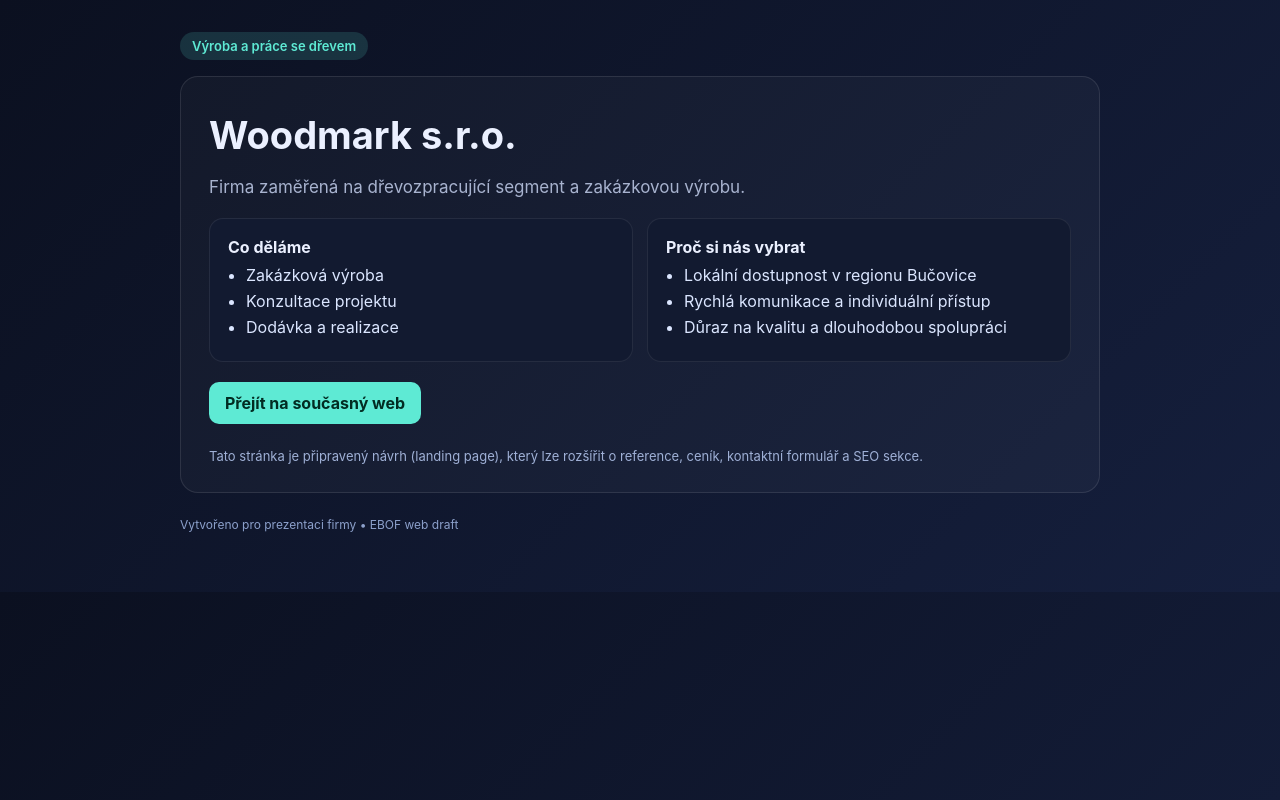
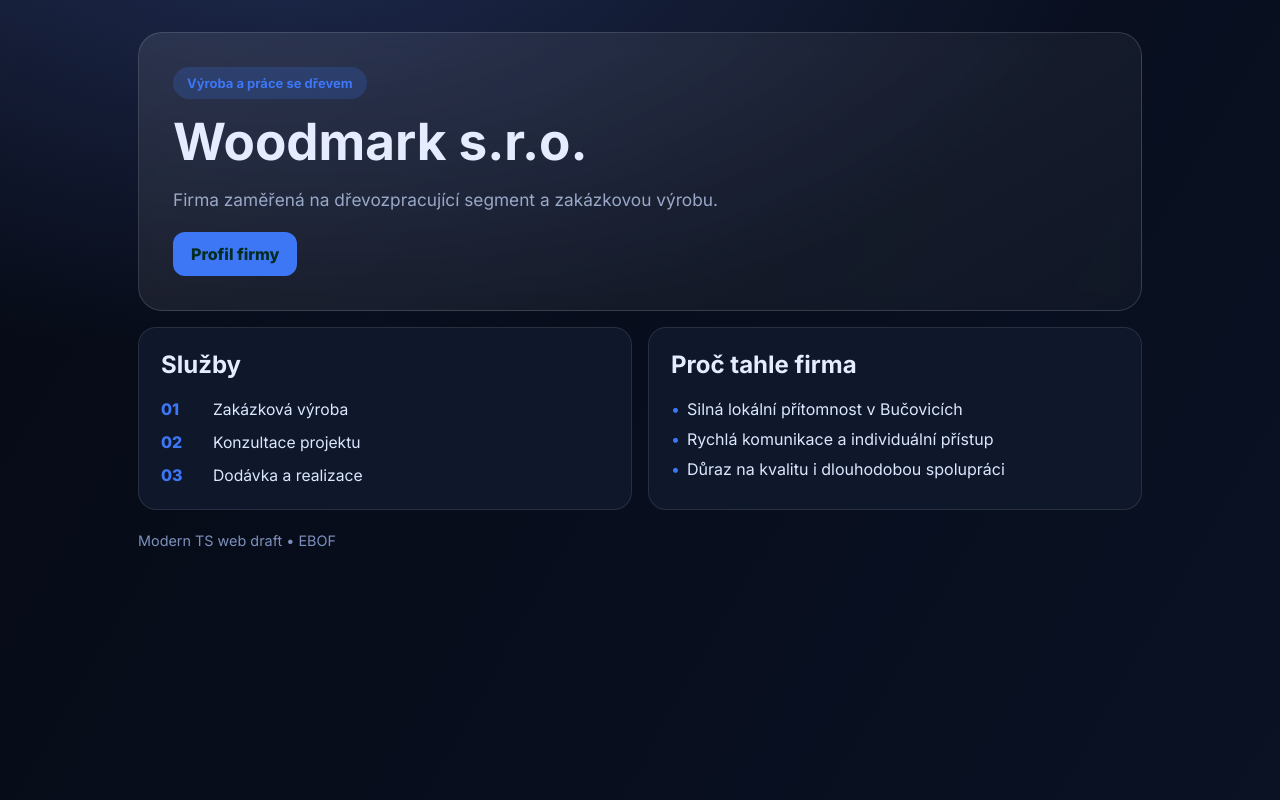
Before and after one commit to OskarKlepotevrel67/ebof-woodmark, a plain HTML site: page index.html in a window 1280 px wide. Drawn offline with Linux system fonts and the light colour scheme.

Commit message:
Upgrade to modern TypeScript web design

```diff
--- /dev/null
+++ b/app.js
@@ -0,0 +1 @@
+(()=>{var e=window.COMPANY,c=t=>document.querySelector(t),r=(t,n)=>{let a=c(t);a&&(a.textContent=n)};r("[data-name]",e.name);r("[data-tag]",e.tag);r("[data-about]",e.about);r("title",`${e.name} | EBOF`);var o=c("[data-services]");o&&(o.innerHTML="",e.services.forEach((t,n)=>{let a=document.createElement("li");a.innerHTML=`<span>${String(n+1).padStart(2,"0")}</span><p>${t}</p>`,o.appendChild(a)}));var s=c("[data-cta]");s&&(s.textContent=e.cta,e.website&&e.website!=="#"?s.href=e.website:(s.removeAttribute("href"),s.style.opacity="0.6",s.style.pointerEvents="none"));var l=Array.from(document.querySelectorAll(".reveal")),d=new IntersectionObserver(t=>{t.forEach(n=>{n.isIntersecting&&n.target.classList.add("in")})},{threshold:.12});l.forEach(t=>d.observe(t));var m=document.documentElement,i=180;setInterval(()=>{i=(i+1)%360,m.style.setProperty("--accent",`hsl(${i} 90% 60%)`)},120);})();
--- a/index.html
+++ b/index.html
@@ -1,35 +1,48 @@
 <!doctype html>
 <html lang="cs">
 <head>
-  <meta charset="utf-8" />
-  <meta name="viewport" content="width=device-width, initial-scale=1" />
-  <title>Woodmark s.r.o. | Webová stránka</title>
+  <meta charset="UTF-8" />
+  <meta name="viewport" content="width=device-width, initial-scale=1.0" />
+  <meta name="description" content="Moderní firemní prezentace" />
+  <meta property="og:type" content="website" />
+  <meta property="og:title" content="EBOF" />
+  <meta property="og:description" content="Moderní webová prezentace firmy" />
+  <title>EBOF</title>
+  <link rel="preconnect" href="https://fonts.googleapis.com">
+  <link rel="preconnect" href="https://fonts.gstatic.com" crossorigin>
+  <link href="https://fonts.googleapis.com/css2?family=Inter:wght@400;500;700;800&display=swap" rel="stylesheet">
   <link rel="stylesheet" href="./styles.css" />
 </head>
 <body>
-  <div class="wrap">
-    <span class="badge">Výroba a práce se dřevem</span>
-    <section class="hero">
-      <h1>Woodmark s.r.o.</h1>
-      <p>Firma zaměřená na dřevozpracující segment a zakázkovou výrobu.</p>
-      <div class="grid">
-        <article class="card">
-          <h3>Co děláme</h3>
-          <ul><li>Zakázková výroba</li><li>Konzultace projektu</li><li>Dodávka a realizace</li></ul>
-        </article>
-        <article class="card">
-          <h3>Proč si nás vybrat</h3>
-          <ul>
-            <li>Lokální dostupnost v regionu Bučovice</li>
-            <li>Rychlá komunikace a individuální přístup</li>
-            <li>Důraz na kvalitu a dlouhodobou spolupráci</li>
-          </ul>
-        </article>
+  <div class="bg"></div>
+  <main class="wrap">
+    <section class="hero reveal">
+      <span class="pill" data-tag></span>
+      <h1 data-name></h1>
+      <p data-about></p>
+      <div class="actions">
+        <a data-cta class="btn" target="_blank" rel="noopener">Zjistit více</a>
       </div>
-      <a class='cta' href='https://www.firmy.cz/detail/13145319-woodmark-s-r-o-bucovice.html' target='_blank' rel='noopener'>Přejít na současný web</a>
-      <div class="note">Tato stránka je připravený návrh (landing page), který lze rozšířit o reference, ceník, kontaktní formulář a SEO sekce.</div>
     </section>
-    <footer>Vytvořeno pro prezentaci firmy • EBOF web draft</footer>
-  </div>
+
+    <section class="grid">
+      <article class="card reveal">
+        <h2>Služby</h2>
+        <ul data-services class="services"></ul>
+      </article>
+      <article class="card reveal">
+        <h2>Proč tahle firma</h2>
+        <ul class="bullets">
+          <li>Silná lokální přítomnost v Bučovicích</li>
+          <li>Rychlá komunikace a individuální přístup</li>
+          <li>Důraz na kvalitu i dlouhodobou spolupráci</li>
+        </ul>
+      </article>
+    </section>
+
+    <footer>Modern TS web draft • EBOF</footer>
+  </main>
+  <script>window.COMPANY={"name":"Woodmark s.r.o.","tag":"Výroba a práce se dřevem","about":"Firma zaměřená na dřevozpracující segment a zakázkovou výrobu.","services":["Zakázková výroba","Konzultace projektu","Dodávka a realizace"],"cta":"Profil firmy","website":"https://www.firmy.cz/detail/13145319-woodmark-s-r-o-bucovice.html"};</script>
+  <script type="module" src="./app.js"></script>
 </body>
 </html>
--- a/styles.css
+++ b/styles.css
@@ -1,14 +1,18 @@
-
-:root{--bg:#0b1020;--card:#121a30;--text:#ebf0ff;--muted:#a8b3cf;--accent:#5eead4}
-*{box-sizing:border-box}body{margin:0;font-family:Inter,system-ui,Arial,sans-serif;background:linear-gradient(135deg,#0b1020,#151f3d);color:var(--text)}
-.wrap{max-width:960px;margin:0 auto;padding:32px 20px 60px}
-.badge{display:inline-block;background:rgba(94,234,212,.15);color:var(--accent);padding:6px 12px;border-radius:999px;font-weight:600;font-size:13px}
-.hero{margin-top:16px;background:rgba(255,255,255,.03);border:1px solid rgba(255,255,255,.1);padding:28px;border-radius:18px}
-h1{margin:10px 0 6px;font-size:38px;line-height:1.1}p{color:var(--muted);font-size:17px;line-height:1.6}
-.grid{display:grid;grid-template-columns:repeat(auto-fit,minmax(220px,1fr));gap:14px;margin-top:16px}
-.card{background:var(--card);padding:18px;border-radius:14px;border:1px solid rgba(255,255,255,.08)}
-.card h3{margin:0 0 8px;font-size:16px}
-ul{padding-left:18px;margin:0}li{margin:6px 0;color:#dbe6ff}
-.cta{display:inline-block;margin-top:20px;background:var(--accent);color:#022c22;padding:11px 16px;border-radius:10px;text-decoration:none;font-weight:700}
-.note{margin-top:24px;font-size:13px;color:#9fb0d6}
-footer{margin-top:24px;font-size:12px;color:#8ca0cb}
+:root{--bg:#070b16;--panel:#0f172a;--text:#e5ecff;--muted:#9aa8c7;--accent:hsl(180 90% 60%)}
+*{box-sizing:border-box}html,body{margin:0;padding:0}
+body{font-family:Inter,system-ui,sans-serif;background:radial-gradient(90rem 45rem at 20% -10%,#1f2a4d 0%,transparent 60%),var(--bg);color:var(--text);min-height:100svh}
+.bg{position:fixed;inset:0;pointer-events:none;background:linear-gradient(120deg,transparent, color-mix(in oklab,var(--accent) 18%, transparent));opacity:.35}
+.wrap{max-width:1040px;margin:auto;padding:32px 18px 70px}
+.hero{background:linear-gradient(150deg,rgba(255,255,255,.09),rgba(255,255,255,.03));border:1px solid rgba(255,255,255,.14);padding:34px;border-radius:24px;backdrop-filter: blur(8px)}
+.pill{display:inline-block;padding:8px 14px;border-radius:999px;background:color-mix(in oklab,var(--accent) 20%, transparent);color:var(--accent);font-weight:700;font-size:13px}
+h1{font-size:clamp(2rem,4vw,3.4rem);line-height:1.03;margin:16px 0 12px}
+p{font-size:1.08rem;line-height:1.7;color:var(--muted);max-width:70ch}
+.actions{margin-top:18px}.btn{display:inline-block;padding:12px 18px;border-radius:12px;background:var(--accent);color:#022c22;text-decoration:none;font-weight:800}
+.grid{display:grid;grid-template-columns:repeat(auto-fit,minmax(280px,1fr));gap:16px;margin-top:16px}
+.card{background:var(--panel);border:1px solid rgba(255,255,255,.1);border-radius:18px;padding:22px}h2{margin-top:0}
+.services,.bullets{list-style:none;padding:0;margin:0;display:grid;gap:10px}
+.services li{display:grid;grid-template-columns:42px 1fr;gap:10px;align-items:start}
+.services span{font-weight:800;color:var(--accent)} .services p{margin:0;color:#dbe7ff;font-size:.98rem;line-height:1.45}
+.bullets li{padding-left:16px;position:relative;color:#dbe7ff}.bullets li::before{content:'•';position:absolute;left:0;color:var(--accent)}
+footer{margin-top:22px;color:#7f91bc;font-size:.9rem}
+.reveal{opacity:0;transform:translateY(18px);transition:all .6s ease}.reveal.in{opacity:1;transform:translateY(0)}
```
